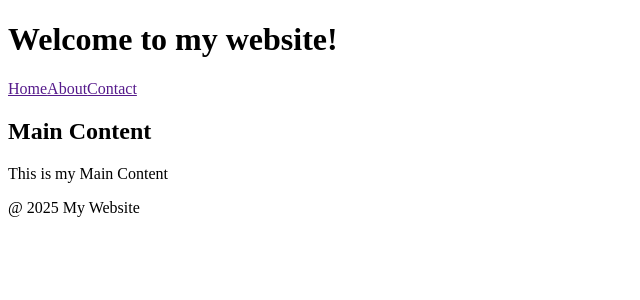
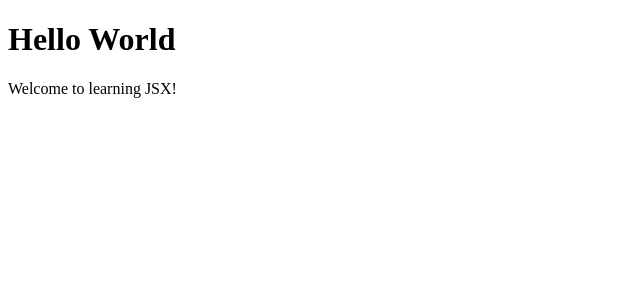
Before and after one commit to sudiptaseal/React-Application, a React (Vite) app: page / in a window 1280 px wide. Shown: the top 300 px of the page, without its empty margins (0-640 px from the left). Built offline with nearby package versions, Linux system fonts and the light colour scheme.

Commit message:
WelcomeMessage

```diff
--- a/src/App.jsx
+++ b/src/App.jsx
@@ -1,12 +1,9 @@
 import React from 'react';
-import Header from './components/Header';
-import Main from './components/Main';
-import Footer from './components/Footer';
+import WelcomeMessage from './components/WelcomeMessage';
+
 const App = () => {
   return <div>
-    <Header/>
-    <Main />
-    <Footer/>
+    <WelcomeMessage />
   </div>
 }
 export default App;
--- a/src/components/Footer.jsx
+++ /dev/null
@@ -1,11 +0,0 @@
-import React from 'react'
-
-const Footer = () => {
-  return (
-    <footer>
-        <p>@ 2025 My Website</p>
-    </footer>
-  )
-}
-
-export default Footer
--- a/src/components/Header.jsx
+++ /dev/null
@@ -1,16 +0,0 @@
-import React from 'react'
-
-const Header = () => {
-    return (
-        <div>
-            <h1>Welcome to my website!</h1>
-            <nav>
-                <a href="">Home</a>
-                <a href="">About</a>
-                <a href="">Contact</a>
-            </nav>
-        </div>
-    )
-}
-
-export default Header;
--- a/src/components/Main.jsx
+++ /dev/null
@@ -1,12 +0,0 @@
-import React from 'react'
-
-const Main = () => {
-  return (
-    <main>
-        <h2>Main Content</h2>
-        <p>This is my Main Content</p>
-    </main>
-  )
-}
-
-export default Main
--- /dev/null
+++ b/src/components/WelcomeMessage.jsx
@@ -0,0 +1,12 @@
+import React from 'react'
+
+const WelcomeMessage = () => {
+  return (
+    <div>
+        <h1>Hello World</h1>
+        <p>Welcome to learning JSX!</p>
+    </div>
+  )
+}
+
+export default WelcomeMessage
```
